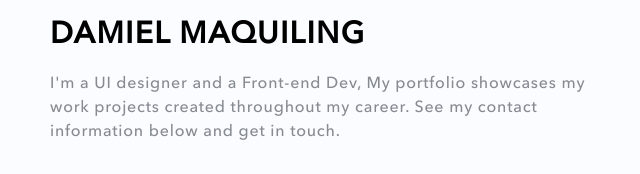
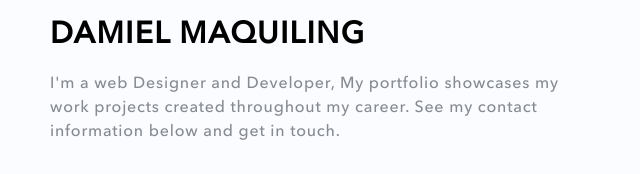
Before and after one commit to Damiel31/damielmaquiling.githhub.io, a plain HTML site: page index.html in a window 1280 px wide. Shown: the part 316-490 px from the top of the page, 35-675 px from the left. Drawn offline with nearby package versions, Linux system fonts and the light colour scheme.

Commit message:
Update index.html

```diff
--- a/index.html
+++ b/index.html
@@ -42,7 +42,7 @@
                         <strong>HELLO, MY NAME IS</strong>
                         <h1>DAMIEL MAQUILING</h1>
                         <p>
-                            I'm a UI designer and a Front-end Dev, My portfolio showcases my work projects created
+                            I'm a web Designer and Developer, My portfolio showcases my work projects created
                             throughout my career. See my contact information below and get in touch.
                         </p>
                         <a href="My_CV.pdf" download="MY_CV">
```
